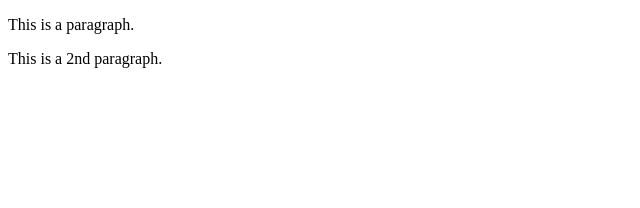
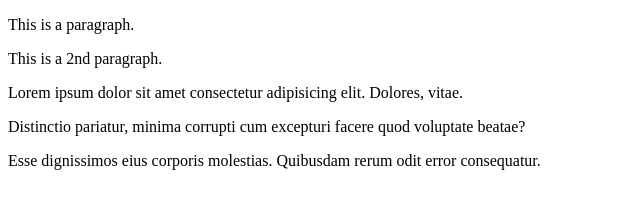
Before and after one commit to Moeez15/git-example-project, a plain HTML site: page index.html in a window 1280 px wide. Shown: the whole page, without its empty margins (0-640 px from the left). Drawn offline with Linux system fonts and the light colour scheme.

Commit message:
added new paragraphs to index

```diff
--- a/index.html
+++ b/index.html
@@ -9,6 +9,9 @@
 
         <p>This is a paragraph.</p>
         <p>This is a 2nd paragraph.</p>
+        <p>Lorem ipsum dolor sit amet consectetur adipisicing elit. Dolores, vitae.</p>
+        <p>Distinctio pariatur, minima corrupti cum excepturi facere quod voluptate beatae?</p>
+        <p>Esse dignissimos eius corporis molestias. Quibusdam rerum odit error consequatur.</p>
 
     </body>
 </html>
```
